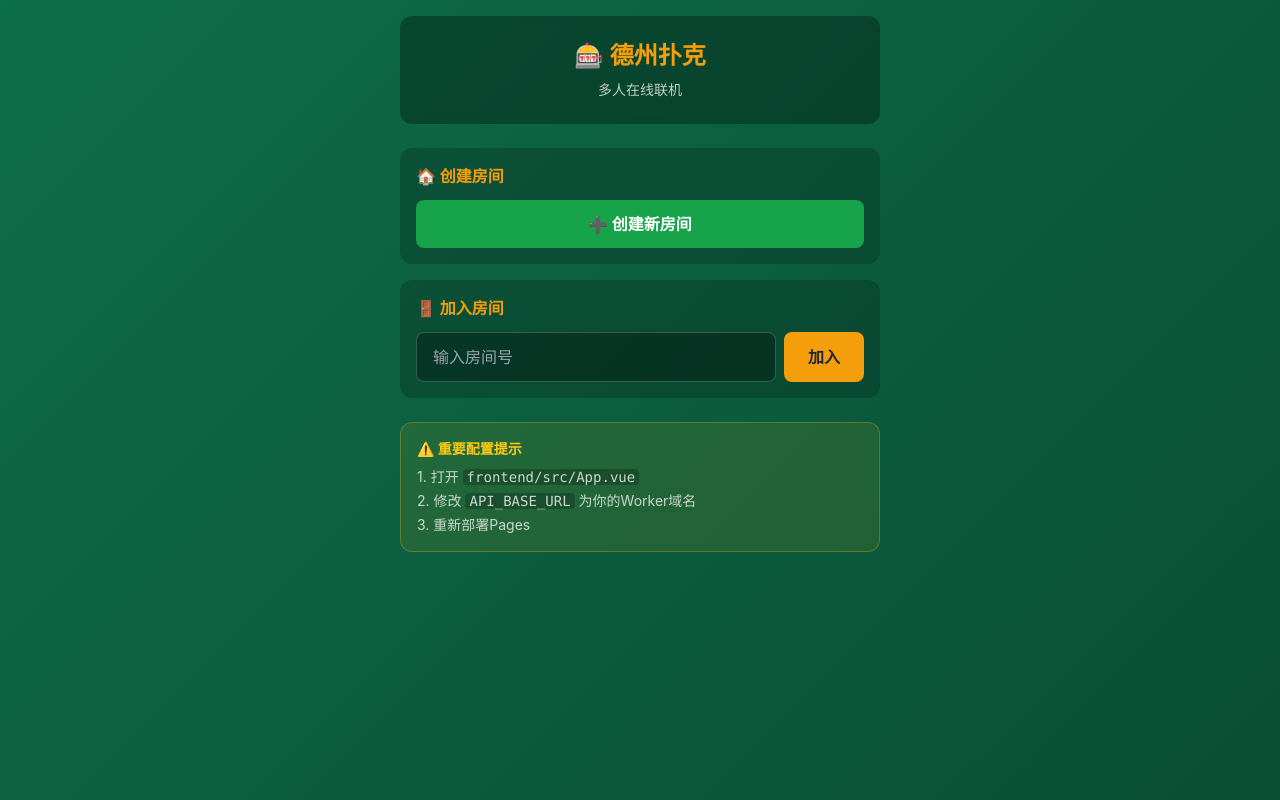
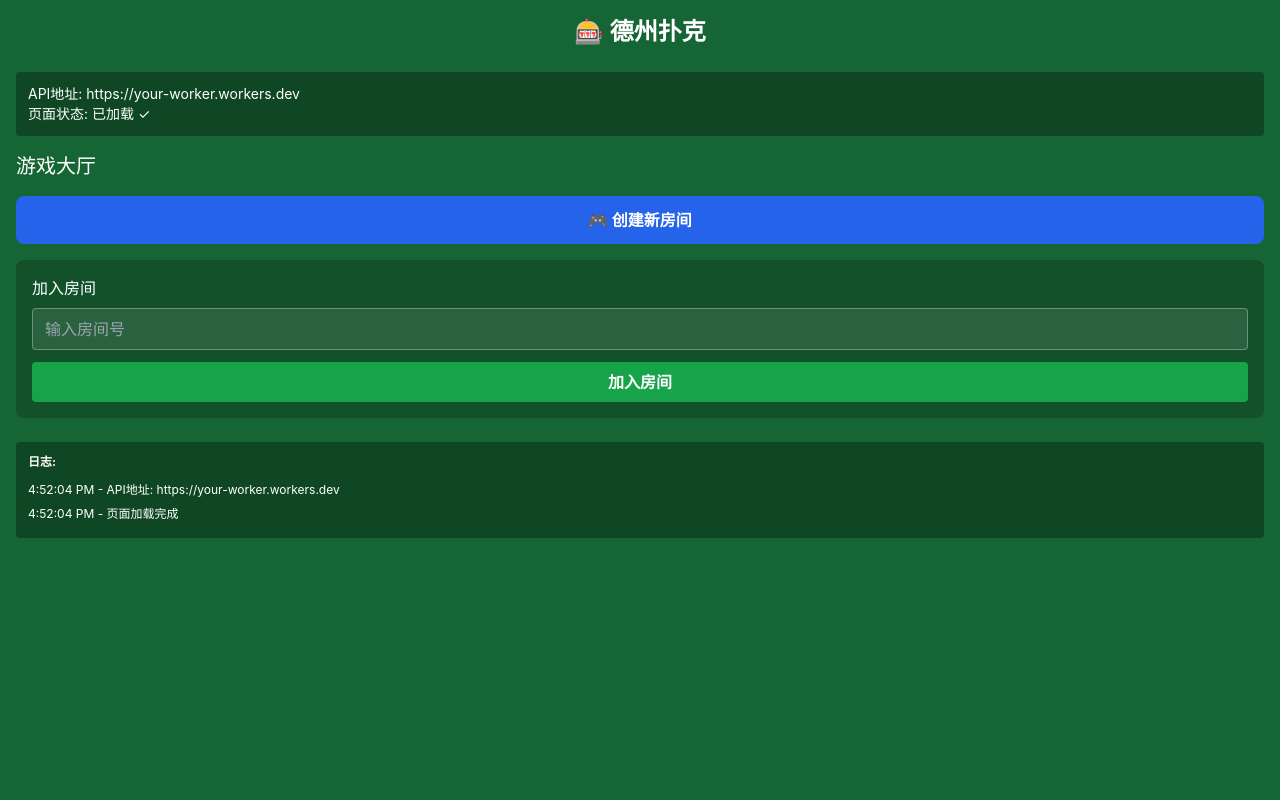
Before and after one commit to zglwry3259/tg-blackjack-bot, a Vue app in the folder frontend/: page / in a window 1280 px wide. Built offline with nearby package versions, Linux system fonts and the light colour scheme.

Commit message:
Add files via upload

```diff
--- a/frontend/src/App.vue
+++ b/frontend/src/App.vue
@@ -1,331 +1,170 @@
+<template>
+  <div class="min-h-screen bg-green-800 text-white p-4">
+    <!-- 标题 -->
+    <h1 class="text-2xl font-bold text-center mb-6">🎰 德州扑克</h1>
+
+    <!-- 调试信息 -->
+    <div class="bg-black/30 p-3 rounded mb-4 text-sm">
+      <p>API地址: {{ API_BASE_URL }}</p>
+      <p>页面状态: 已加载 ✓</p>
+    </div>
+
+    <!-- 大厅视图 -->
+    <div v-if="!room">
+      <h2 class="text-xl mb-4">游戏大厅</h2>
+
+      <!-- 创建房间按钮 -->
+      <button
+        @click="createRoom"
+        class="w-full bg-blue-600 hover:bg-blue-700 py-3 px-4 rounded-lg mb-4 font-bold"
+      >
+        🎮 创建新房间
+      </button>
+
+      <!-- 加入房间 -->
+      <div class="bg-black/20 p-4 rounded-lg">
+        <h3 class="mb-2">加入房间</h3>
+        <input
+          v-model="roomIdInput"
+          type="text"
+          placeholder="输入房间号"
+          class="w-full bg-white/10 border border-white/30 rounded px-3 py-2 mb-3 text-white"
+        >
+        <button
+          @click="joinRoom"
+          class="w-full bg-green-600 hover:bg-green-700 py-2 px-4 rounded font-bold"
+        >
+          加入房间
+        </button>
+      </div>
+    </div>
+
+    <!-- 房间视图 -->
+    <div v-else>
+      <h2 class="text-xl mb-4">房间: {{ room.id }}</h2>
+
+      <!-- 玩家列表 -->
+      <div class="bg-black/20 p-4 rounded-lg mb-4">
+        <h3 class="mb-2">玩家列表</h3>
+        <div v-for="player in room.players" :key="player.id" class="py-2 border-b border-white/10">
+          {{ player.name }} - 筹码: {{ player.chips }}
+        </div>
+      </div>
+
+      <!-- 刷新按钮 -->
+      <button
+        @click="refreshRoom"
+        class="w-full bg-yellow-600 hover:bg-yellow-700 py-2 px-4 rounded font-bold mb-4"
+      >
+        🔄 刷新房间
+      </button>
+
+      <!-- 返回大厅 -->
+      <button
+        @click="leaveRoom"
+        class="w-full bg-gray-600 hover:bg-gray-700 py-2 px-4 rounded font-bold"
+      >
+        返回大厅
+      </button>
+    </div>
+
+    <!-- 日志 -->
+    <div class="mt-6 bg-black/30 p-3 rounded text-xs">
+      <h3 class="mb-2 font-bold">日志:</h3>
+      <div v-for="(log, i) in logs" :key="i" class="py-1">{{ log }}</div>
+    </div>
+  </div>
+</template>
+
 <script setup>
-import { ref, onMounted, reactive, computed } from 'vue'
+import { ref, onMounted } from 'vue'
 
-// ==================== 配置 ====================
-// ⚠️ 重要：这里必须填你的Worker域名，不是Pages域名！
-// 示例：'https://poker-bot.yourname.workers.dev'
-const API_BASE_URL = 'https://game.ttyun.eu.org/';
+// ===== 配置 - 修改为你的Worker域名！=====
+const API_BASE_URL = 'https://your-worker.workers.dev'  // ⚠️ 这里是Worker域名！
+// =====================================
 
-console.log('=== App 启动 ===');
-console.log('API Base URL:', API_BASE_URL);
+const room = ref(null)
+const roomIdInput = ref('')
+const logs = ref([])
 
-// ==================== 状态 ====================
-const roomIdInput = ref('');
-const room = ref(null);
-const view = ref('lobby'); // lobby, game
-const errorMsg = ref('');
+function addLog(msg) {
+  console.log(msg)
+  logs.value.unshift(new Date().toLocaleTimeString() + ' - ' + msg)
+  if (logs.value.length > 10) logs.value.pop()
+}
 
-const gameState = reactive({
-  roomId: null,
-  phase: 'waiting',
-  communityCards: [],
-  pot: 0,
-  currentBet: 0,
-  currentPlayer: 1,
-  players: [],
-  myPlayerId: 1
+onMounted(() => {
+  addLog('页面加载完成')
+  addLog('API地址: ' + API_BASE_URL)
 })
 
-// ==================== 计算属性 ====================
-const phaseText = computed(() => ({
-  waiting: '等待玩家', pre_flop: '翻牌前', flop: '翻牌',
-  turn: '转牌', river: '河牌', showdown: '摊牌'
-}[gameState.phase] || gameState.phase))
-
-const myPlayer = computed(() => gameState.players.find(p => p.id === gameState.myPlayerId))
-const otherPlayers = computed(() => gameState.players.filter(p => p.id !== gameState.myPlayerId))
-const isRed = (card) => card.includes('♥') || card.includes('♦')
-
-// ==================== API 调用 ====================
 async function createRoom() {
-  console.log('=== 点击创建房间 ===');
-  errorMsg.value = '';
-
+  addLog('点击创建房间...')
   try {
-    const res = await fetch(`${API_BASE_URL}/api/room/create`, {
+    const res = await fetch(API_BASE_URL + '/api/room/create', {
       method: 'POST',
       headers: { 'Content-Type': 'application/json' },
-      body: JSON.stringify({
-        userId: 1,
-        userName: '玩家1'
-      })
-    });
-
-    const data = await res.json();
-    console.log('创建房间响应:', data);
-
+      body: JSON.stringify({ userId: 1, userName: '玩家1' })
+    })
+    const data = await res.json()
+    addLog('响应: ' + JSON.stringify(data))
     if (data.success) {
-      room.value = data.room;
-      gameState.roomId = data.room.id;
-      gameState.players = data.room.players;
-      alert('✅ 房间创建成功！\n房间号：' + data.room.id + '\n把房间号发给好友加入！');
+      room.value = data.room
+      addLog('房间创建成功!')
     } else {
-      errorMsg.value = data.error || '创建失败';
-      alert('❌ 创建失败：' + errorMsg.value);
+      addLog('失败: ' + data.error)
+      alert('创建失败: ' + data.error)
     }
   } catch (e) {
-    console.error('创建房间错误:', e);
-    errorMsg.value = '网络错误：' + e.message;
-    alert('❌ 网络错误\n\n请检查：\n1. API_BASE_URL 是否为Worker域名\n2. Worker是否已部署\n3. CORS是否配置正确');
+    addLog('错误: ' + e.message)
+    alert('网络错误: ' + e.message)
   }
 }
 
 async function joinRoom() {
-  console.log('=== 点击加入房间 ===');
-  errorMsg.value = '';
-
   if (!roomIdInput.value) {
-    alert('请输入房间号');
-    return;
+    alert('请输入房间号')
+    return
   }
-
+  addLog('点击加入房间: ' + roomIdInput.value)
   try {
-    const res = await fetch(`${API_BASE_URL}/api/room/join`, {
+    const res = await fetch(API_BASE_URL + '/api/room/join', {
       method: 'POST',
       headers: { 'Content-Type': 'application/json' },
-      body: JSON.stringify({
-        roomId: roomIdInput.value.toUpperCase(),
-        userId: 2,
-        userName: '玩家2'
-      })
-    });
-
-    const data = await res.json();
-    console.log('加入房间响应:', data);
-
+      body: JSON.stringify({ roomId: roomIdInput.value.toUpperCase(), userId: 2, userName: '玩家2' })
+    })
+    const data = await res.json()
+    addLog('响应: ' + JSON.stringify(data))
     if (data.success) {
-      room.value = data.room;
-      gameState.roomId = data.room.id;
-      gameState.players = data.room.players;
-      gameState.myPlayerId = 2;
-      alert('✅ 加入成功！');
+      room.value = data.room
+      addLog('加入成功!')
     } else {
-      errorMsg.value = data.error || '加入失败';
-      alert('❌ 加入失败：' + errorMsg.value);
+      addLog('失败: ' + data.error)
+      alert('加入失败: ' + data.error)
     }
   } catch (e) {
-    console.error('加入房间错误:', e);
-    errorMsg.value = '网络错误：' + e.message;
-    alert('❌ 网络错误\n\n请检查：\n1. API_BASE_URL 是否为Worker域名\n2. Worker是否已部署\n3. CORS是否配置正确');
+    addLog('错误: ' + e.message)
+    alert('网络错误: ' + e.message)
   }
 }
 
 async function refreshRoom() {
-  if (!room.value) return;
-
+  if (!room.value) return
+  addLog('刷新房间...')
   try {
-    const res = await fetch(`${API_BASE_URL}/api/room/${room.value.id}`);
-    const data = await res.json();
+    const res = await fetch(API_BASE_URL + '/api/room/' + room.value.id)
+    const data = await res.json()
     if (data.success) {
-      room.value = data.room;
-      gameState.players = data.room.players;
-      console.log('刷新房间成功，玩家数:', data.room.players.length);
+      room.value = data.room
+      addLog('刷新成功')
     }
   } catch (e) {
-    console.error('刷新房间错误:', e);
+    addLog('刷新错误: ' + e.message)
   }
 }
 
-function startGame() {
-  view.value = 'game';
-  // 初始化演示数据
-  gameState.phase = 'pre_flop';
-  gameState.pot = 30;
-  gameState.currentBet = 20;
-  gameState.communityCards = ['A♠', 'K♦', 'Q♣'];
-  if (gameState.players.length > 0) {
-    gameState.players[0].hand = ['A♠', 'K♠'];
-    gameState.players[0].chips = 980;
-    gameState.players[0].current_bet = 10;
-  }
-  if (gameState.players.length > 1) {
-    gameState.players[1].hand = ['Q♥', 'J♥'];
-    gameState.players[1].chips = 960;
-    gameState.players[1].current_bet = 20;
-  }
+function leaveRoom() {
+  room.value = null
+  addLog('返回大厅')
 }
-
-function backToLobby() {
-  view.value = 'lobby';
-}
-
-// ==================== 生命周期 ====================
-onMounted(() => {
-  console.log('App mounted');
-  if (window.Telegram?.WebApp) {
-    window.Telegram.WebApp.ready()
-    window.Telegram.WebApp.expand()
-  }
-
-  // 自动刷新房间
-  setInterval(refreshRoom, 3000);
-})
 </script>
-
-<template>
-  <div class="min-h-screen p-4 max-w-lg mx-auto">
-
-    <!-- 大厅视图 -->
-    <div v-if="view === 'lobby'">
-      <header class="bg-black/30 backdrop-blur-sm py-6 px-4 rounded-xl mb-6 text-center">
-        <h1 class="text-2xl font-bold text-poker-gold mb-2">🎰 德州扑克</h1>
-        <p class="text-sm opacity-75">多人在线联机</p>
-      </header>
-
-      <!-- 错误提示 -->
-      <div v-if="errorMsg" class="bg-red-500/20 border border-red-500 rounded-lg p-3 mb-4 text-red-300 text-sm">
-        ❌ {{ errorMsg }}
-      </div>
-
-      <!-- 创建房间 -->
-      <div class="bg-black/20 rounded-xl p-4 mb-4">
-        <h3 class="font-bold mb-3 text-poker-gold">🏠 创建房间</h3>
-        <button @click="createRoom" class="btn btn-success w-full">
-          ➕ 创建新房间
-        </button>
-      </div>
-
-      <!-- 加入房间 -->
-      <div class="bg-black/20 rounded-xl p-4 mb-6">
-        <h3 class="font-bold mb-3 text-poker-gold">🚪 加入房间</h3>
-        <div class="flex gap-2">
-          <input
-            v-model="roomIdInput"
-            type="text"
-            placeholder="输入房间号"
-            class="flex-1 bg-black/30 border border-white/20 rounded-lg px-4 py-3 text-white"
-            maxlength="8"
-          >
-          <button @click="joinRoom" class="btn btn-primary">
-            加入
-          </button>
-        </div>
-      </div>
-
-      <!-- 房间信息 -->
-      <div v-if="room" class="bg-black/20 rounded-xl p-4">
-        <div class="flex justify-between items-center mb-4">
-          <h3 class="font-bold text-poker-gold">📋 房间信息</h3>
-          <button @click="refreshRoom" class="text-sm text-poker-green">🔄 刷新</button>
-        </div>
-
-        <div class="space-y-2 mb-4">
-          <div class="flex justify-between">
-            <span class="opacity-75">房间号</span>
-            <span class="font-mono font-bold">{{ room.id }}</span>
-          </div>
-          <div class="flex justify-between">
-            <span class="opacity-75">状态</span>
-            <span class="text-poker-green">等待玩家</span>
-          </div>
-          <div class="flex justify-between">
-            <span class="opacity-75">玩家数</span>
-            <span>{{ room.players.length }} / 6</span>
-          </div>
-        </div>
-
-        <div class="mb-4">
-          <div class="text-sm opacity-75 mb-2">玩家列表</div>
-          <div class="space-y-2">
-            <div v-for="player in room.players" :key="player.id"
-                 class="flex justify-between bg-black/20 rounded-lg px-3 py-2">
-              <span>{{ player.name }}</span>
-              <span class="text-poker-gold">💰 {{ player.chips }}</span>
-            </div>
-          </div>
-        </div>
-
-        <button @click="startGame" class="btn btn-primary w-full">
-          🎮 开始游戏
-        </button>
-      </div>
-
-      <!-- 配置提示 -->
-      <div class="mt-6 bg-yellow-500/10 border border-yellow-500/30 rounded-xl p-4 text-sm">
-        <div class="font-bold text-yellow-400 mb-2">⚠️ 重要配置提示</div>
-        <div class="opacity-75 space-y-1">
-          <p>1. 打开 <code class="bg-black/30 px-1 rounded">frontend/src/App.vue</code></p>
-          <p>2. 修改 <code class="bg-black/30 px-1 rounded">API_BASE_URL</code> 为你的Worker域名</p>
-          <p>3. 重新部署Pages</p>
-        </div>
-      </div>
-    </div>
-
-    <!-- 游戏视图 -->
-    <div v-else>
-      <header class="bg-black/30 backdrop-blur-sm py-4 px-4 rounded-xl mb-4">
-        <div class="flex items-center justify-between">
-          <button @click="backToLobby" class="text-sm opacity-75">← 返回</button>
-          <h1 class="text-xl font-bold text-poker-gold">🎰 德州扑克</h1>
-          <div class="text-sm opacity-75">房间: {{ gameState.roomId }}</div>
-        </div>
-      </header>
-
-      <div class="flex justify-between items-center mb-4 px-2">
-        <div class="text-sm opacity-75">阶段: {{ phaseText }}</div>
-        <div class="pot-display">💰 底池: {{ gameState.pot }}</div>
-      </div>
-
-      <div class="grid grid-cols-2 gap-3 mb-6">
-        <div v-for="player in otherPlayers" :key="player.id"
-             class="player-seat" :class="{ active: player.id === gameState.currentPlayer, folded: player.is_folded }">
-          <div class="flex justify-between mb-2">
-            <div class="font-bold text-sm">{{ player.name }}</div>
-            <div class="text-poker-gold text-sm">💰 {{ player.chips }}</div>
-          </div>
-          <div class="flex justify-center gap-1 mb-2">
-            <div class="card card-back scale-75"><span class="text-white text-xl">🎴</span></div>
-            <div class="card card-back scale-75"><span class="text-white text-xl">🎴</span></div>
-          </div>
-          <div class="text-center text-xs opacity-75">下注: {{ player.current_bet || 0 }}</div>
-        </div>
-      </div>
-
-      <div class="bg-black/20 rounded-3xl p-6 mb-6 border-2 border-poker-gold/30">
-        <div class="flex justify-center gap-2">
-          <div v-for="(card, i) in gameState.communityCards" :key="i"
-               class="card" :class="{ 'card-red': isRed(card), 'card-black': !isRed(card) }">
-            <div class="flex flex-col items-center">
-              <span>{{ card.slice(0, -1) }}</span>
-              <span>{{ card.slice(-1) }}</span>
-            </div>
-          </div>
-        </div>
-      </div>
-
-      <div class="mb-6">
-        <div class="text-sm mb-2 opacity-75">我的手牌</div>
-        <div class="flex justify-center gap-3">
-          <div v-for="(card, i) in myPlayer?.hand || []" :key="i"
-               class="card" :class="{ 'card-red': isRed(card), 'card-black': !isRed(card) }">
-            <div class="flex flex-col items-center">
-              <span class="text-lg">{{ card.slice(0, -1) }}</span>
-              <span class="text-xl">{{ card.slice(-1) }}</span>
-            </div>
-          </div>
-        </div>
-      </div>
-
-      <div class="bg-black/30 rounded-xl p-4 mb-6">
-        <div class="flex justify-between">
-          <div>
-            <div class="font-bold">{{ myPlayer?.name }}</div>
-            <div class="text-poker-gold">💰 {{ myPlayer?.chips }}</div>
-          </div>
-          <div class="text-right">
-            <div class="text-sm opacity-75">当前下注</div>
-            <div class="font-bold">{{ myPlayer?.current_bet || 0 }}</div>
-          </div>
-        </div>
-      </div>
-
-      <div class="grid grid-cols-2 gap-3">
-        <button class="btn btn-danger">弃牌 (Fold)</button>
-        <button class="btn btn-secondary">跟注 {{ gameState.currentBet }} (Call)</button>
-        <button class="btn btn-primary col-span-2">加注 (Raise)</button>
-      </div>
-      <button class="btn btn-success w-full mt-3">全押 ALL-IN ({{ myPlayer?.chips }})</button>
-    </div>
-
-  </div>
-</template>
```
